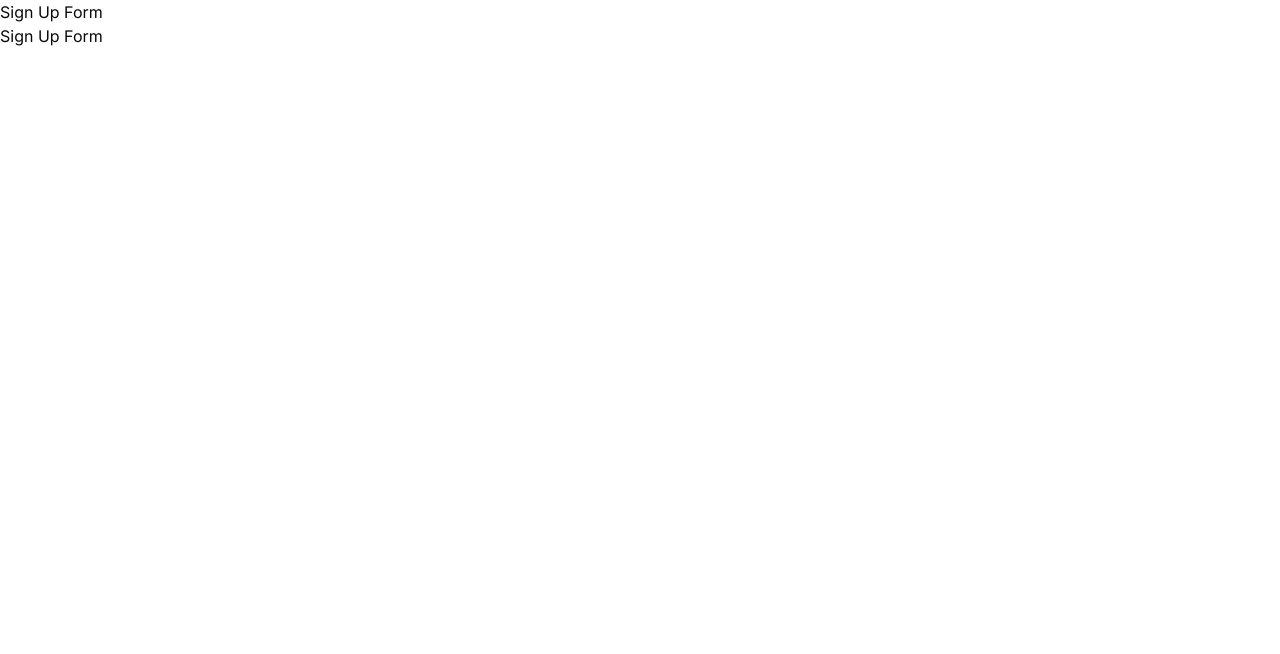
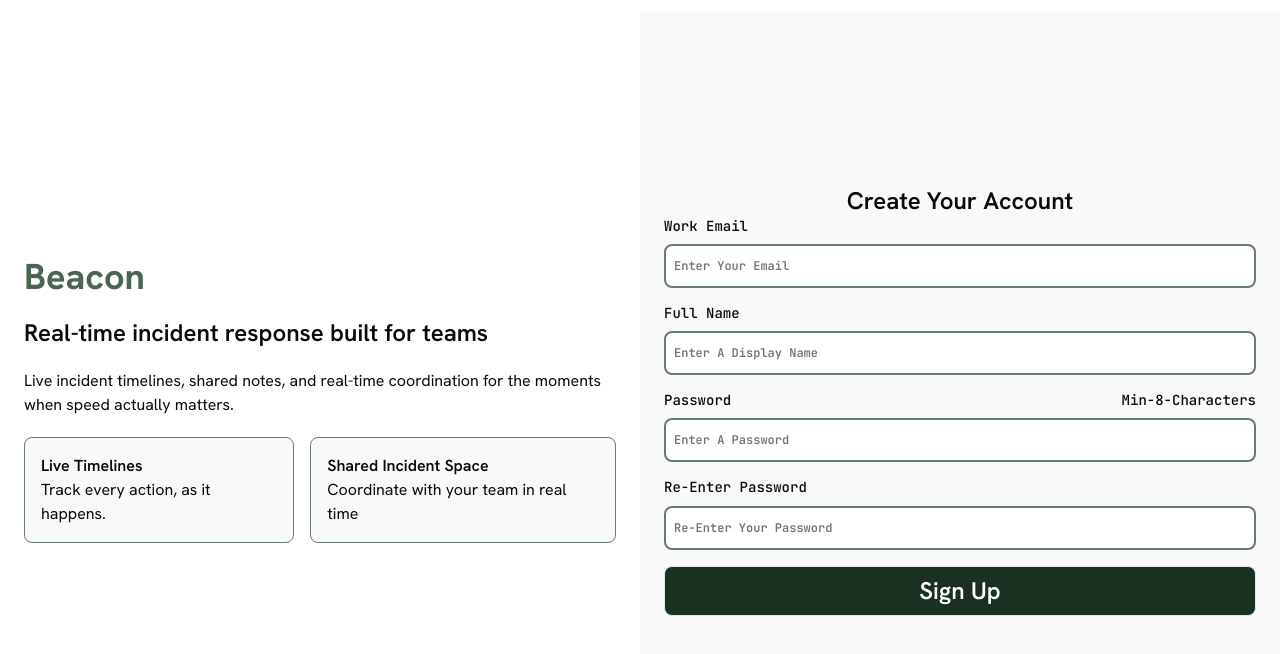
Before and after one commit to angelaayo/Beacon, a Next.js app: page /signup in a window 1280 px wide. Shown: the top 654 px of the page. Built offline with nearby package versions, Linux system fonts and the light colour scheme.

Commit message:
completed sign up form view and validated requests for that route

```diff
--- a/app/api/auth/login/route.ts
+++ b/app/api/auth/login/route.ts
@@ -2,9 +2,17 @@ import bcrypt from "bcrypt";
 import jwt from "jsonwebtoken";
 import { prisma } from "@/lib/prisma";
 import { cookies } from "next/headers";
+import { loginSchema } from "@/lib/validation/authSchema";
 
 export async function POST(request: Request) {
-  const { email, password } = await request.json();
+  const result = loginSchema.safeParse(await request.json());
+  if (!result.success) {
+    return Response.json(
+      { errors: result.error.flatten().fieldErrors },
+      { status: 400 },
+    );
+  }
+  const { email, password } = result.data;
 
   const user = await prisma.user.findUnique({ where: { email } });
   if (!user) {
--- a/app/api/auth/signup/route.ts
+++ b/app/api/auth/signup/route.ts
@@ -2,9 +2,17 @@ import bcrypt from "bcrypt";
 import jwt from "jsonwebtoken";
 import { prisma } from "@/lib/prisma";
 import { cookies } from "next/headers";
+import { signupSchema } from "@/lib/validation/authSchema";
 
 export async function POST(request: Request) {
-  const { name, email, password } = await request.json();
+  const result = signupSchema.safeParse(await request.json());
+  if (!result.success) {
+    return Response.json(
+      { errors: result.error.flatten().fieldErrors },
+      { status: 400 },
+    );
+  }
+  const { name, email, password } = result.data;
 
   const existing = await prisma.user.findUnique({ where: { email } });
   if (existing) {
--- a/app/dashboard/page.tsx
+++ b/app/dashboard/page.tsx
@@ -0,0 +1,11 @@
+import React from "react";
+
+const dashboardPage = () => {
+  return (
+    <div>
+      <h1>Welcome to the dashboard page</h1>
+    </div>
+  );
+};
+
+export default dashboardPage;
--- a/app/globals.css
+++ b/app/globals.css
@@ -3,6 +3,11 @@
 @import "shadcn/tailwind.css";
 
 @custom-variant dark (&:is(.dark *));
+
+@theme {
+  --font-hanken: var(--font-hanken-grotesk);
+  --font-jetbrains: var(--font-jetbrains-mono);
+}
 
 @theme inline {
   --color-background: var(--background);
--- a/app/layout.tsx
+++ b/app/layout.tsx
@@ -1,17 +1,17 @@
 import type { Metadata } from "next";
-import { Geist, Geist_Mono, Inter } from "next/font/google";
+import {Inter, Hanken_Grotesk, JetBrains_Mono } from "next/font/google";
 import "./globals.css";
 import { cn } from "@/lib/utils";
 
 const inter = Inter({subsets:['latin'],variable:'--font-sans'});
 
-const geistSans = Geist({
-  variable: "--font-geist-sans",
+const hanken = Hanken_Grotesk({
+  variable: "--font-hanken-grotesk",
   subsets: ["latin"],
 });
 
-const geistMono = Geist_Mono({
-  variable: "--font-geist-mono",
+const jetbrains = JetBrains_Mono({
+  variable: "--font-jetbrains-mono",
   subsets: ["latin"],
 });
 
@@ -28,7 +28,7 @@ export default function RootLayout({
   return (
     <html
       lang="en"
-      className={cn("h-full", "antialiased", geistSans.variable, geistMono.variable, "font-sans", inter.variable)}
+      className={cn("h-full", "antialiased", hanken.variable, jetbrains.variable, "font-sans", inter.variable)}
     >
       <body className="min-h-full flex flex-col">{children}</body>
     </html>
--- a/app/signup/page.tsx
+++ b/app/signup/page.tsx
@@ -1,11 +1,16 @@
 import SignUpForm from "@/components/SignUpForm";
+import SignUpSideBar from "@/components/SignUpSideBar";
 import React from "react";
 
 const signupPage = () => {
   return (
-    <div>
-      <h1>Sign Up Form</h1>
-      <SignUpForm />
+    <div className="flex min-h-screen w-full max-w-[1420px] mx-auto py-3">
+      <div className="hidden md:flex md:w-1/2 flex justify-center items-center px-6">
+        <SignUpSideBar />
+      </div>
+      <div className="md:w-1/2 w-full px-6 flex flex-col justify-center gap-4 bg-[#F9F9F9]">
+        <SignUpForm />
+      </div>
     </div>
   );
 };
--- a/components/SignUpForm.tsx
+++ b/components/SignUpForm.tsx
@@ -1,10 +1,132 @@
 "use client";
-import React from "react";
+import {
+  Field,
+  FieldGroup,
+  FieldLabel,
+  FieldSet,
+  FieldError,
+} from "@/components/ui/field";
+import { Input } from "@/components/ui/input";
+import { signupSchema, SignupInput } from "@/lib/validation/authSchema";
+import { useForm } from "react-hook-form";
+import { zodResolver } from "@hookform/resolvers/zod";
+import { useState } from "react";
+import { useRouter } from "next/navigation";
+import { cn } from "@/lib/utils";
+const inputStyle = "py-5 bg-[#FFFFFF] border-2 border-[#657D6A]";
+const SignUpForm = () => {
+  const {
+    register,
+    handleSubmit,
+    formState: { errors },
+  } = useForm<SignupInput>({
+    resolver: zodResolver(signupSchema),
+    mode: "onTouched",
+  });
 
-const SignUpForm = () => {
+  const [serverError, setServerError] = useState<string | null>(null);
+  const [loading, setLoading] = useState(false);
+  const router = useRouter();
+
+  async function onSubmit(data: SignupInput) {
+    try {
+      setLoading(true);
+      const res = await fetch("/api/auth/signup", {
+        method: "POST",
+        headers: { "Content-Type": "applications/json" },
+        body: JSON.stringify(data),
+      });
+      if (!res.ok) {
+        const errData = await res.json();
+        throw new Error(errData.message || "Signup failed");
+      }
+      router.push("/dashboard");
+    } catch (err) {
+      setServerError(
+        err instanceof Error ? err.message : "Something went wrong",
+      );
+    } finally {
+      setLoading(false);
+    }
+  }
   return (
-    <div>
-      <h1>Sign Up Form</h1>
+    <div className="text-base sm:text-lg md:text-xl lg:text-2xl font-hanken font-semibold">
+      <h1 className="text-center">Create Your Account</h1>
+      <form onSubmit={handleSubmit(onSubmit)}>
+        <FieldSet>
+          <FieldGroup className="font-jetbrains">
+            <Field data-invalid={!!errors.email}>
+              <FieldLabel htmlFor="email" className="lg:text-sm">Work Email</FieldLabel>
+              <Input
+                {...register("email")}
+                placeholder="Enter Your Email"
+                type="email"
+                className={cn(inputStyle, errors.email ? "border-red-500" : "")}
+              ></Input>
+              <FieldError className="text-sm font-bold">
+                {errors.email && <p>{errors.email.message}</p>}
+              </FieldError>
+            </Field>
+            <Field data-invalid={!!errors.name}>
+              <FieldLabel htmlFor="name"  className="lg:text-sm">Full Name</FieldLabel>
+              <Input
+                {...register("name")}
+                placeholder="Enter A Display Name"
+                type="text"
+                className={cn(inputStyle, errors.name ? "border-red-500" : "")}
+              ></Input>
+              <FieldError className="text-sm font-bold">
+                {errors.name && <p>{errors.name.message}</p>}
+              </FieldError>
+            </Field>
+            <Field data-invalid={!!errors.password}>
+              <FieldLabel htmlFor="password" className="flex justify-between lg:text-sm">
+                <span>Password</span>
+                <span>Min-8-Characters</span>
+              </FieldLabel>
+              <Input
+                {...register("password")}
+                placeholder="Enter A Password"
+                type="password"
+                className={cn(
+                  inputStyle,
+                  errors.password ? "border-red-500" : "",
+                )}
+              ></Input>
+              <FieldError className="text-sm font-bold">
+                {errors.password && <p>{errors.password.message}</p>}
+              </FieldError>
+            </Field>
+            <Field data-invalid={!!errors.confirmPassword}>
+              <FieldLabel htmlFor="confirmPassword" className="lg:text-sm">
+                Re-Enter Password
+              </FieldLabel>
+              <Input
+                {...register("confirmPassword")}
+                placeholder="Re-Enter Your Password"
+                type="password"
+                className={cn(
+                  inputStyle,
+                  errors.confirmPassword ? "border-red-500" : "",
+                )}
+              ></Input>
+              <FieldError className="text-sm font-bold">
+                {errors.confirmPassword && (
+                  <p>{errors.confirmPassword.message}</p>
+                )}
+              </FieldError>
+            </Field>
+          </FieldGroup>
+          <button
+            type="submit"
+            disabled={loading}
+            className="border p-2 rounded-md bg-[#1A3021] text-white"
+          >
+            {loading ? "Creating account..." : "Sign Up"}
+          </button>
+        </FieldSet>
+      </form>
+      {serverError && <p className="text-red-500">{serverError}</p>}
     </div>
   );
 };
--- /dev/null
+++ b/components/SignUpSideBar.jsx
@@ -0,0 +1,30 @@
+import React from "react";
+
+const SignUpSideBar = () => {
+  const boxStyle =
+    "border-1 flex flex-col p-4 rounded-md bg-[#F9F9F9] border-[#657D6A]";
+  return (
+    <div className="flex flex-col gap-5 font-hanken">
+      <h1 className="text-[#4C6452] text-4xl font-bold">Beacon</h1>
+      <h3 className="font-semibold text-2xl ">
+        Real-time incident response built for teams
+      </h3>
+      <h4>
+        Live incident timelines, shared notes, and real-time coordination for
+        the moments when speed actually matters.
+      </h4>
+      <div className="flex gap-4">
+        <div className={boxStyle}>
+          <span className="font-semibold">Live Timelines</span>
+          <span>Track every action, as it happens.</span>
+        </div>
+        <div className={boxStyle}>
+          <span className="font-semibold">Shared Incident Space</span>
+          <span>Coordinate with your team in real time</span>
+        </div>
+      </div>
+    </div>
+  );
+};
+
+export default SignUpSideBar;
--- a/lib/validation/authSchema.ts
+++ b/lib/validation/authSchema.ts
@@ -11,3 +11,8 @@ export const signupSchema = z
     path: ["confirmPassword"],
   });
 export type SignupInput = z.infer<typeof signupSchema>;
+
+export const loginSchema = z.object({
+  email: z.string().email("Invalid email address"),
+  password: z.string().min(1, "Password is required"),
+});
```
Also changed, not shown: prisma/seed.ts (added).
